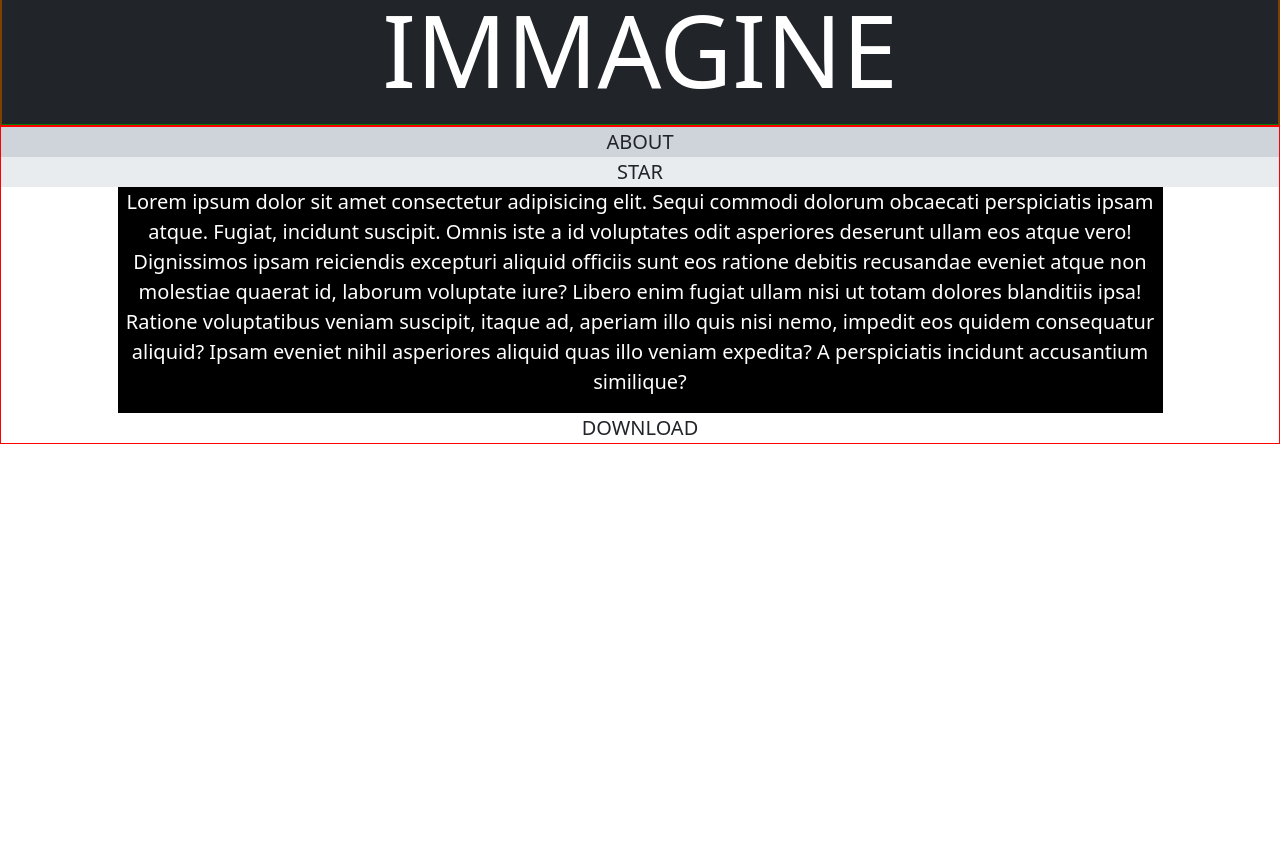
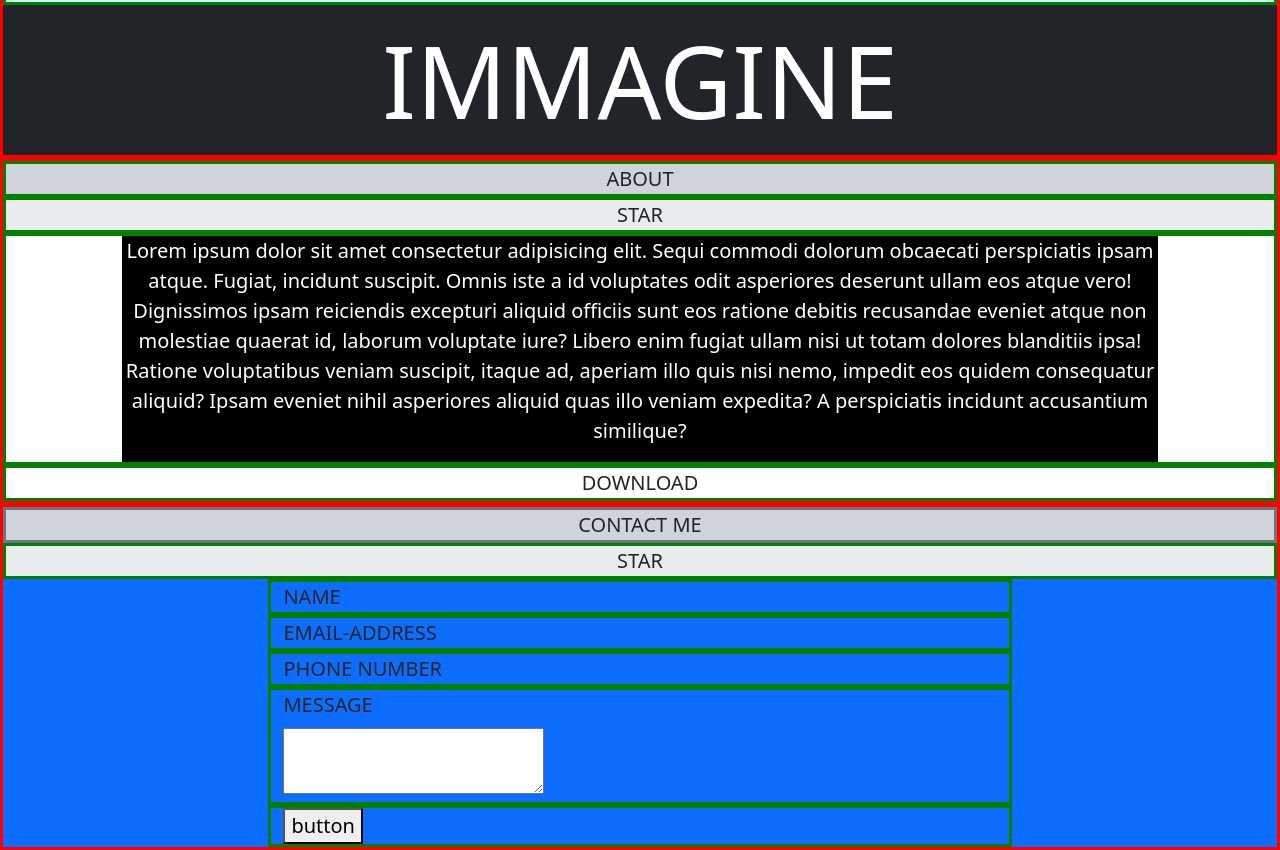
Before and after one commit to Giovanni-Damico98/html-css-bootstrap-freelancer, a plain HTML site: page index.html in a window 1280 px wide. Shown: the part 1120-1970 px from the top of the page. Before the commit the page ends 1564 px from the top, so only its background shows below. Drawn offline with nearby package versions, Linux system fonts and the light colour scheme.

Commit message:
third section

```diff
--- a/index.html
+++ b/index.html
@@ -13,10 +13,15 @@
     />
   </head>
   <body>
-    <div class="container-fluid first-section">
+    <div class="container-fluid first-section d-flex">
       <div class="row">
-        <div class="col-12 bg-primary font-size3 font-size3">
+        <div class="col-6 bg-primary font-size3 font-size3">
           START BOOTSTRAP
+        </div>
+        <div
+          class="col-6 bg-primary font-size3 font-size3 d-flex justify-content-end"
+        >
+          MENU
         </div>
         <div class="col bg-primary-subtle d-flex justify-content-center">
           <div class="font-size1">immagine</div>
@@ -85,6 +90,27 @@
       </div>
     </div>
 
-
+    <div class="container-fluid third-section bg-primary">
+      <div class="row d-flex justify-content-center">
+        <div
+          class="col-12 bg-dark-subtle text-center font-size3 border-secondary"
+        >
+          CONTACT ME
+        </div>
+        <div class="col-12 bg-body-secondary text-center font-size3">STAR</div>
+        <div class="col-7 font-size3">NAME</div>
+        <div class="col-7 font-size3">EMAIL-ADDRESS</div>
+        <div class="col-7 font-size3">PHONE NUMBER</div>
+        <div class="col-7 font-size3">
+          <div class="mb-2">MESSAGE</div>
+          <textarea
+            name="textarea"
+            id="textarea"
+            class="custom-textarea"
+          ></textarea>
+        </div>
+        <div class="col-7 font-size3"><button>button</button></div>
+      </div>
+    </div>
   </body>
 </html>
--- a/style.css
+++ b/style.css
@@ -1,13 +1,17 @@
 .container {
-  border: solid 1px black;
+  border: solid 3px black;
 }
 
 .row {
-  border: solid 1px red;
+  border: solid 3px red;
 }
 
-.col {
-  border: solid 1px green;
+.col-12 {
+  border: solid 3px green;
+}
+
+.col-7 {
+  border: solid 3px green;
 }
 
 .font-size1 {
```
